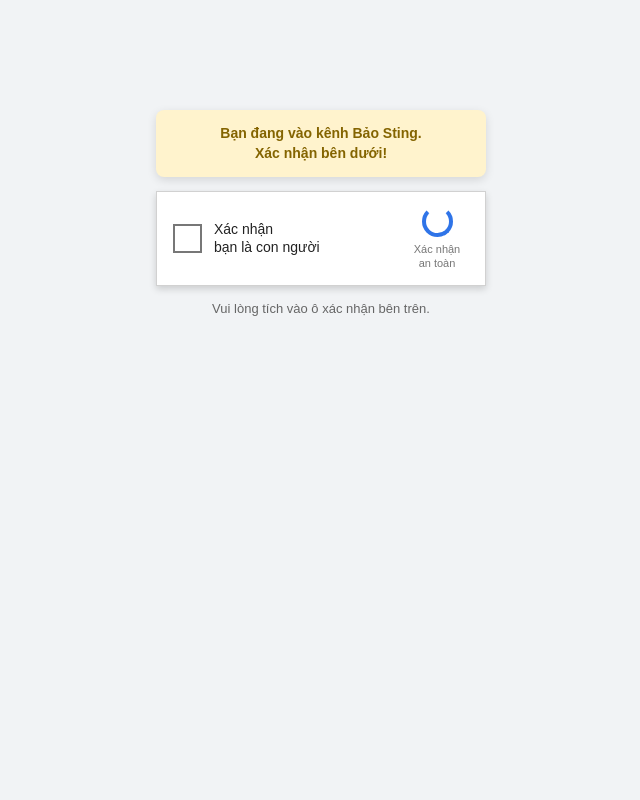
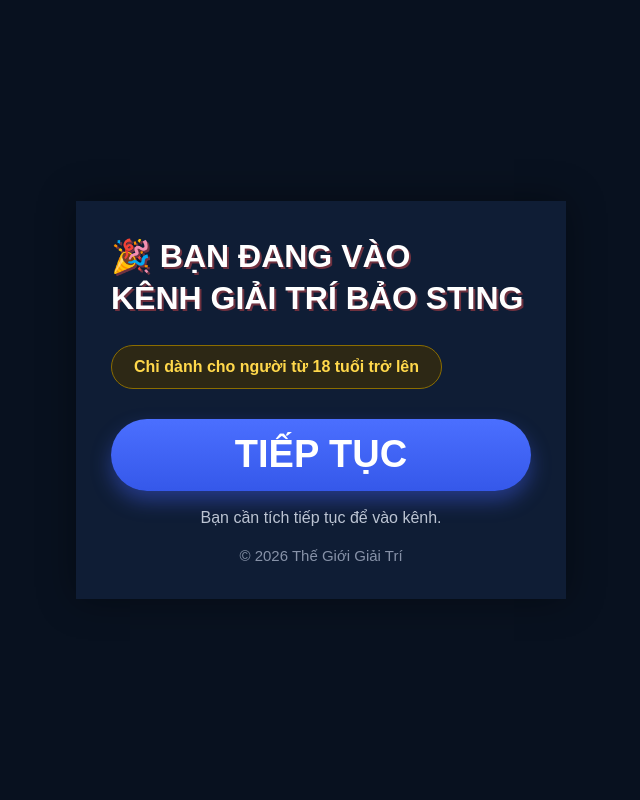
Before and after one commit to ads-link/baosting, a plain HTML site: page index.html in a window 1280 px wide. Shown: the whole page, without its empty margins (319-959 px from the left). Drawn offline with Linux system fonts and the light colour scheme.

Commit message:
Update index.html

```diff
--- a/index.html
+++ b/index.html
@@ -4,199 +4,212 @@
 <meta charset="UTF-8">
 <meta name="viewport" content="width=device-width, initial-scale=1.0">
 
-  <title>Xác nhận tiếp tục</title>
+<title>Chào mừng</title>
 
 <style>
-    * {
-      box-sizing: border-box;
+
+*{
+margin:0;
+padding:0;
+box-sizing:border-box;
+font-family:Arial,Helvetica,sans-serif;
 }
 
-    body {
-      margin: 0;
-      min-height: 100vh;
-      background: #f1f3f5;
-      font-family: Arial, Helvetica, sans-serif;
-      display: flex;
-      justify-content: center;
-      padding-top: 110px;
+body{
+
+background:#08111f;
+display:flex;
+justify-content:center;
+align-items:center;
+height:100vh;
+padding:20px;
+
 }
 
-    .wrapper {
-      width: 90%;
-      max-width: 330px;
+.box{
+
+width:490px;
+max-width:100%;
+background:#0f1d35;
+padding:35px;
+
+box-shadow:0 0 35px rgba(0,0,0,.4);
+
 }
 
-    .notice {
-      margin-bottom: 14px;
-      padding: 14px 18px;
-      border-radius: 8px;
-      background: #fff3cd;
-      color: #846400;
-      font-size: 14px;
-      line-height: 1.4;
-      font-weight: 700;
-      text-align: center;
-      box-shadow: 0 3px 10px rgba(0, 0, 0, 0.12);
+h1{
+
+color:#fff;
+font-size:32px;
+font-weight:900;
+line-height:1.3;
+margin-bottom:25px;
+text-shadow:2px 2px 0 rgba(255,80,80,.4);
+
 }
 
-    .verify-box {
-      display: flex;
-      align-items: center;
-      justify-content: space-between;
-      min-height: 82px;
-      padding: 14px 16px;
-      border: 1px solid #d1d1d1;
-      background: #ffffff;
-      box-shadow: 0 3px 7px rgba(0, 0, 0, 0.16);
+.age{
+
+display:inline-block;
+padding:12px 22px;
+border-radius:40px;
+background:#2d2815;
+border:1px solid #8b6d00;
+color:#ffd84b;
+font-weight:bold;
+margin-bottom:30px;
+
 }
 
-    .check-area {
-      display: flex;
-      align-items: center;
-      gap: 12px;
-      cursor: pointer;
-      user-select: none;
+p{
+
+font-size:21px;
+line-height:1.8;
+color:#d5dceb;
+margin-bottom:18px;
+
 }
 
-    .checkbox {
-      width: 29px;
-      height: 29px;
-      border: 2px solid #777;
-      background: #fff;
-      display: flex;
-      align-items: center;
-      justify-content: center;
-      transition: 0.2s ease;
+button{
+
+width:100%;
+height:72px;
+border:none;
+border-radius:45px;
+
+background:linear-gradient(#4b6fff,#3558ea);
+
+color:#fff;
+
+font-size:38px;
+font-weight:bold;
+
+cursor:pointer;
+
+transition:.2s;
+
+box-shadow:0 10px 20px rgba(70,100,255,.4);
+
 }
 
-    .checkbox.checked {
-      border-color: #2f74e8;
-      background: #2f74e8;
+button:hover{
+
+transform:translateY(-2px);
+
 }
 
-    .checkbox.checked::after {
-      content: "✓";
-      color: white;
-      font-size: 22px;
-      font-weight: bold;
+.loading{
+
+margin-top:15px;
+width:100%;
+height:5px;
+background:#24344d;
+border-radius:20px;
+display:none;
+overflow:hidden;
+
 }
 
-    .check-text {
-      color: #222;
-      font-size: 14px;
-      line-height: 1.35;
+.bar{
+
+width:0%;
+height:100%;
+background:#fff;
+
 }
 
-    .status {
-      width: 64px;
-      text-align: center;
-      color: #777;
-      font-size: 11px;
-      line-height: 1.3;
+.note{
+
+margin-top:18px;
+text-align:center;
+font-size:16px;
+color:#bcc4d3;
+
 }
 
-    .status-icon {
-      margin: 0 auto 5px;
-      width: 31px;
-      height: 31px;
-      border: 4px solid #2f74e8;
-      border-top-color: transparent;
-      border-radius: 50%;
+.copy{
+
+margin-top:20px;
+text-align:center;
+font-size:15px;
+color:#8792a8;
+
 }
 
-    .status-icon.loading {
-      animation: spin 0.8s linear infinite;
-    }
+</style>
 
-    @keyframes spin {
-      to {
-        transform: rotate(360deg);
-      }
-    }
-
-    .message {
-      margin-top: 15px;
-      color: #666;
-      font-size: 13px;
-      text-align: center;
-    }
-
-    @media (max-width: 480px) {
-      body {
-        padding-top: 70px;
-      }
-    }
-  </style>
 </head>
 
 <body>
 
-  <main class="wrapper">
+<div class="box">
 
-    <div class="notice">
-      Bạn đang vào kênh Bảo Sting.<br>
-                  Xác nhận bên dưới!
+<h1>
+🎉 BẠN ĐANG VÀO<br>
+KÊNH GIẢI TRÍ BẢO STING
+</h1>
+
+<div class="age">
+Chỉ dành cho người từ 18 tuổi trở lên
+</div>
+<button onclick="go()">
+
+TIẾP TỤC
+
+</button>
+
+<div class="loading">
+
+<div class="bar"></div>
+
 </div>
 
-    <div class="verify-box">
+<div class="note">
 
-      <div id="checkArea" class="check-area">
-        <div id="checkbox" class="checkbox"></div>
+Bạn cần tích tiếp tục để vào kênh.
 
-        <div id="checkText" class="check-text">
-          Xác nhận<br>
-              bạn là con người
-        </div>
 </div>
 
-      <div class="status">
-        <div id="statusIcon" class="status-icon"></div>
-        Xác nhận<br>
-        an toàn
+<div class="copy">
+
+© 2026 Thế Giới Giải Trí
+
 </div>
 
 </div>
 
-    <div id="message" class="message">
-      Vui lòng tích vào ô xác nhận bên trên.
-    </div>
+<script>
 
-  </main>
+function go(){
 
-  <script>
-    const destinationUrl = "https://gaviet678.net";
+document.querySelector("button").innerHTML="ĐANG XÁC MINH...";
 
-    const checkArea = document.getElementById("checkArea");
-    const checkbox = document.getElementById("checkbox");
-    const checkText = document.getElementById("checkText");
-    const statusIcon = document.getElementById("statusIcon");
-    const message = document.getElementById("message");
+document.querySelector(".loading").style.display="block";
 
-    let processing = false;
+let bar=document.querySelector(".bar");
 
-    checkArea.addEventListener("click", function () {
-      if (processing) return;
+let width=0;
 
-      processing = true;
+let load=setInterval(function(){
 
-      statusIcon.classList.add("loading");
-      checkText.innerHTML = "Đang xác nhận...";
-      message.textContent = "Vui lòng đợi trong giây lát.";
+width++;
 
-      setTimeout(function () {
-        checkbox.classList.add("checked");
-        statusIcon.classList.remove("loading");
+bar.style.width=width+"%";
 
-        checkText.innerHTML = "Đã xác nhận";
-        message.textContent = "Đang chuyển hướng...";
+if(width>=100){
 
-        setTimeout(function () {
-          window.location.href = destinationUrl;
-        }, 700);
+clearInterval(load);
 
-      }, 1300);
-    });
+window.location.href="https://gaviet678.net";
+
+}
+
+},20);
+
+}
+
 </script>
 
 </body>
+
 </html>
```
Lines whose indentation alone changed are shown as unchanged.
